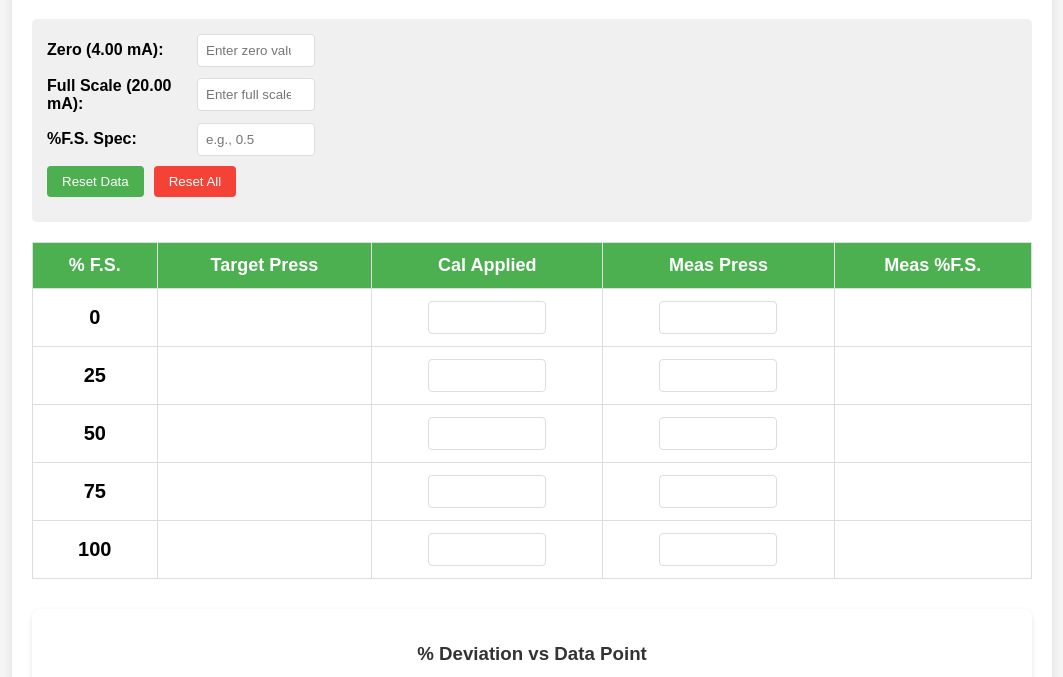
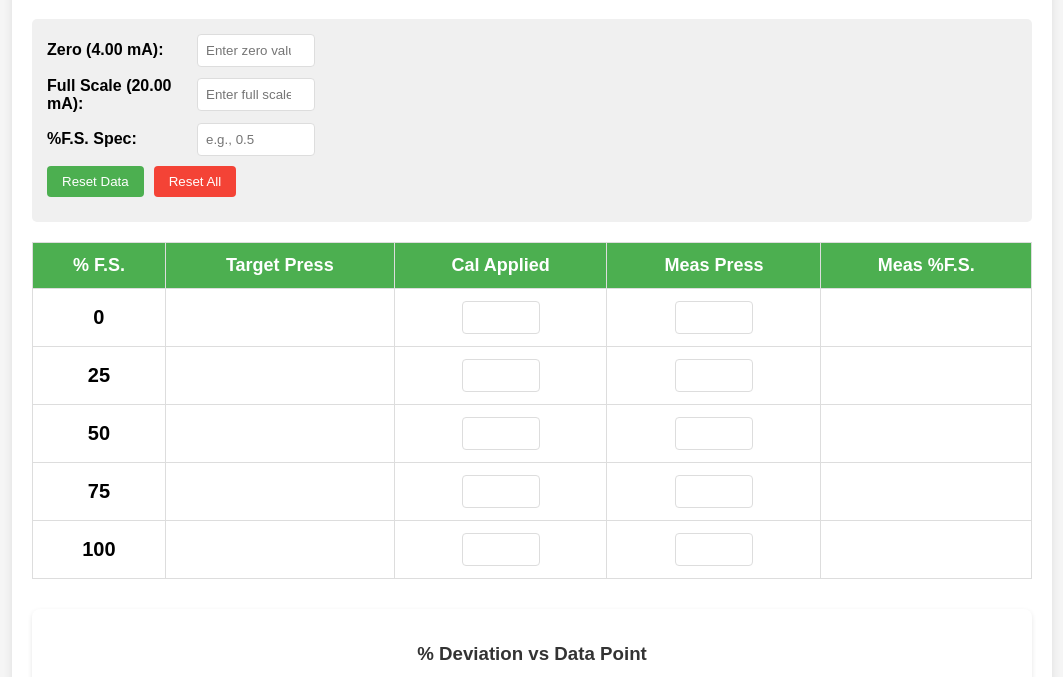
Before and after one commit to aldonadi/XmtrCheck, a plain HTML site: page cal-helper.html in a window 1280 px wide. Shown: the part 101-778 px from the top of the page, without its empty margins (108-1171 px from the left). Drawn offline with nearby package versions, Linux system fonts and the light colour scheme.

Commit message:
fix: smaler table jnput text boxes

```diff
--- a/cal-helper.html
+++ b/cal-helper.html
@@ -89,7 +89,7 @@
             padding: 8px;
             border: 1px solid #ddd;
             border-radius: 4px;
-            width: 100px;
+            width: 60px;
             text-align: center;
         }
         .error-cell {
```
